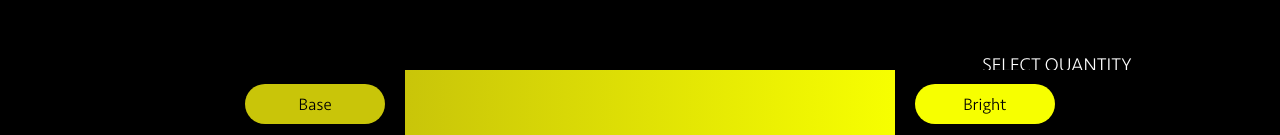
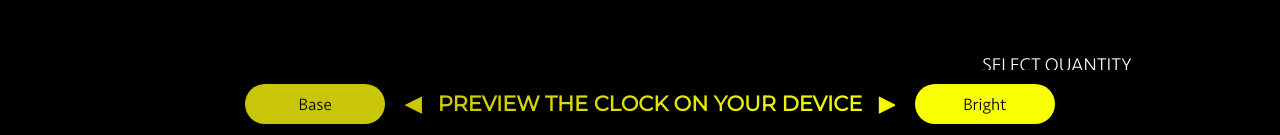
Before and after one commit to dereksione/UniversalColorClock, a SvelteKit app: page / in a window 1280 px wide. Shown: the part 665-800 px from the top of the page. Built offline with nearby package versions, Linux system fonts and the light colour scheme; a web font is replaced by a local one.

Commit message:
fixed previewbar bug

```diff
--- a/src/routes/Previewbar.svelte
+++ b/src/routes/Previewbar.svelte
@@ -29,13 +29,15 @@
         };
     }
 
-    $: hueString = `rgb(${hue.r},${hue.g},${hue.b})`
-    $: saturatedHueString = `rgb(${saturatedHue.r},${saturatedHue.g},${saturatedHue.b})`
+    $: hueString = `rgb(${hue.r},${hue.g},${hue.b})`;
+    $: saturatedHueString = `rgb(${saturatedHue.r},${saturatedHue.g},${saturatedHue.b})`;
 
     /**
      * @type {string}
      */
     $: gradientStyle = `linear-gradient(to right, ${hueString}, ${saturatedHueString})`;
+    $: textContent = "◀ &nbsp PREVIEW THE CLOCK ON YOUR DEVICE &nbsp ▶";
+    $: previewTextStyle = `background: ${gradientStyle}; -webkit-background-clip: text; -webkit-text-fill-color: transparent; color: transparent;`;
 </script>
 
 <div class="container">
@@ -43,7 +45,7 @@
         <div class="base-button items">
             <GreyButton
                 buttonText="Base"
-                buttonColor="{hueString}"
+                buttonColor={hueString}
                 buttonWidth="140px"
                 buttonHeight="40px"
                 buttonTextColor="black"
@@ -51,16 +53,13 @@
                 handleClick={createRedirectOnClick("/colorclock")}
             />
         </div>
-        <div
-            class="preview-text items"
-            style="background: {gradientStyle}; -webkit-text-fill-color: transparent; -webkit-background-clip: text"
-        >
-            <p>◀ &nbsp PREVIEW THE CLOCK ON YOUR DEVICE &nbsp ▶</p>
+        <div class="preview-text items">
+            <p style="{previewTextStyle}">{@html textContent}</p>
         </div>
         <div class="base-button items">
             <GreyButton
                 buttonText="Bright"
-                buttonColor="{saturatedHueString}"
+                buttonColor={saturatedHueString}
                 buttonWidth="140px"
                 buttonHeight="40px"
                 buttonTextColor="black"
@@ -83,6 +82,9 @@
     }
 
     .preview-text {
+        color: transparent;
+        -webkit-background-clip: text;
+        -webkit-text-fill-color: transparent;
     }
 
     .items {
```
